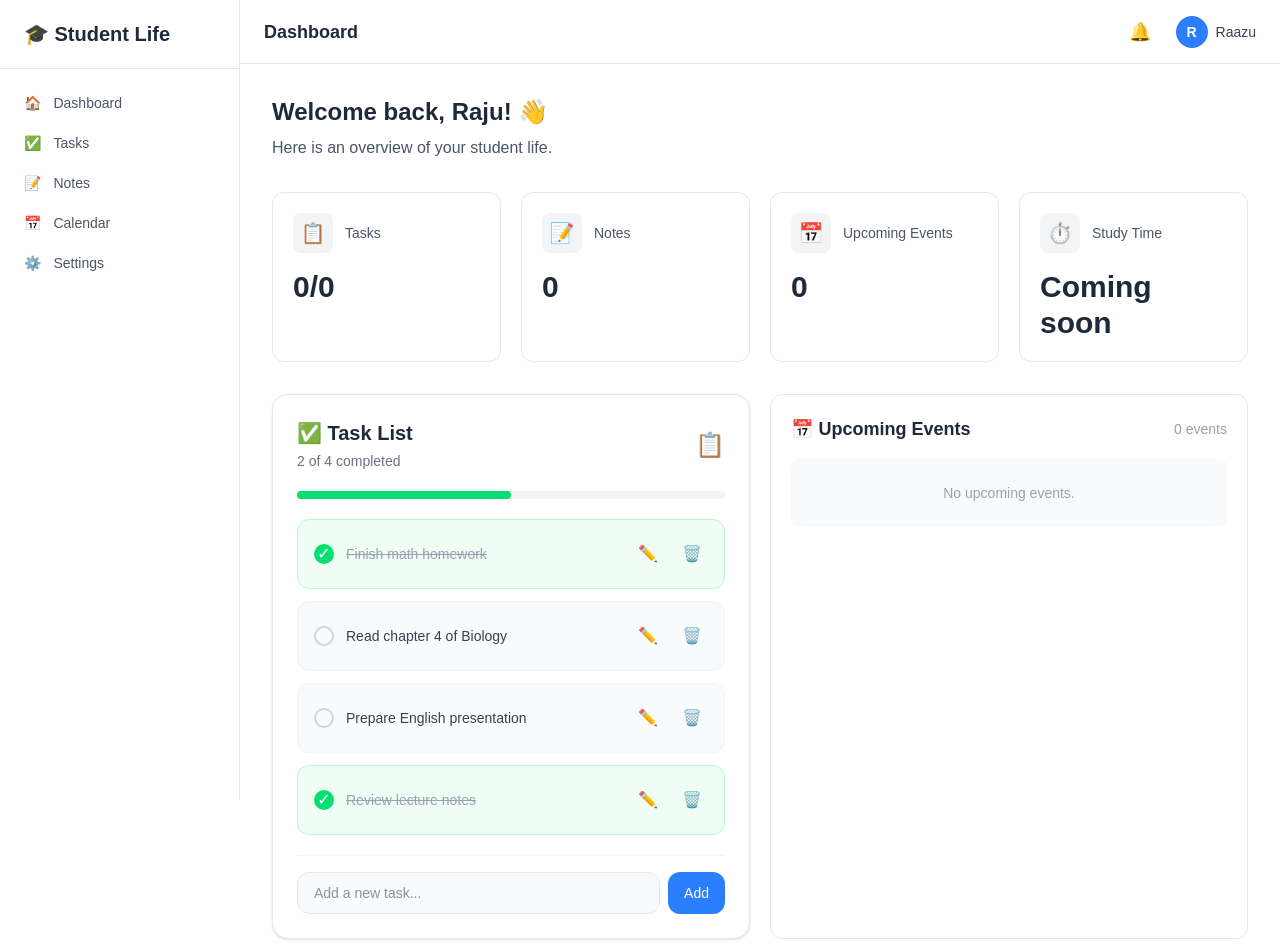
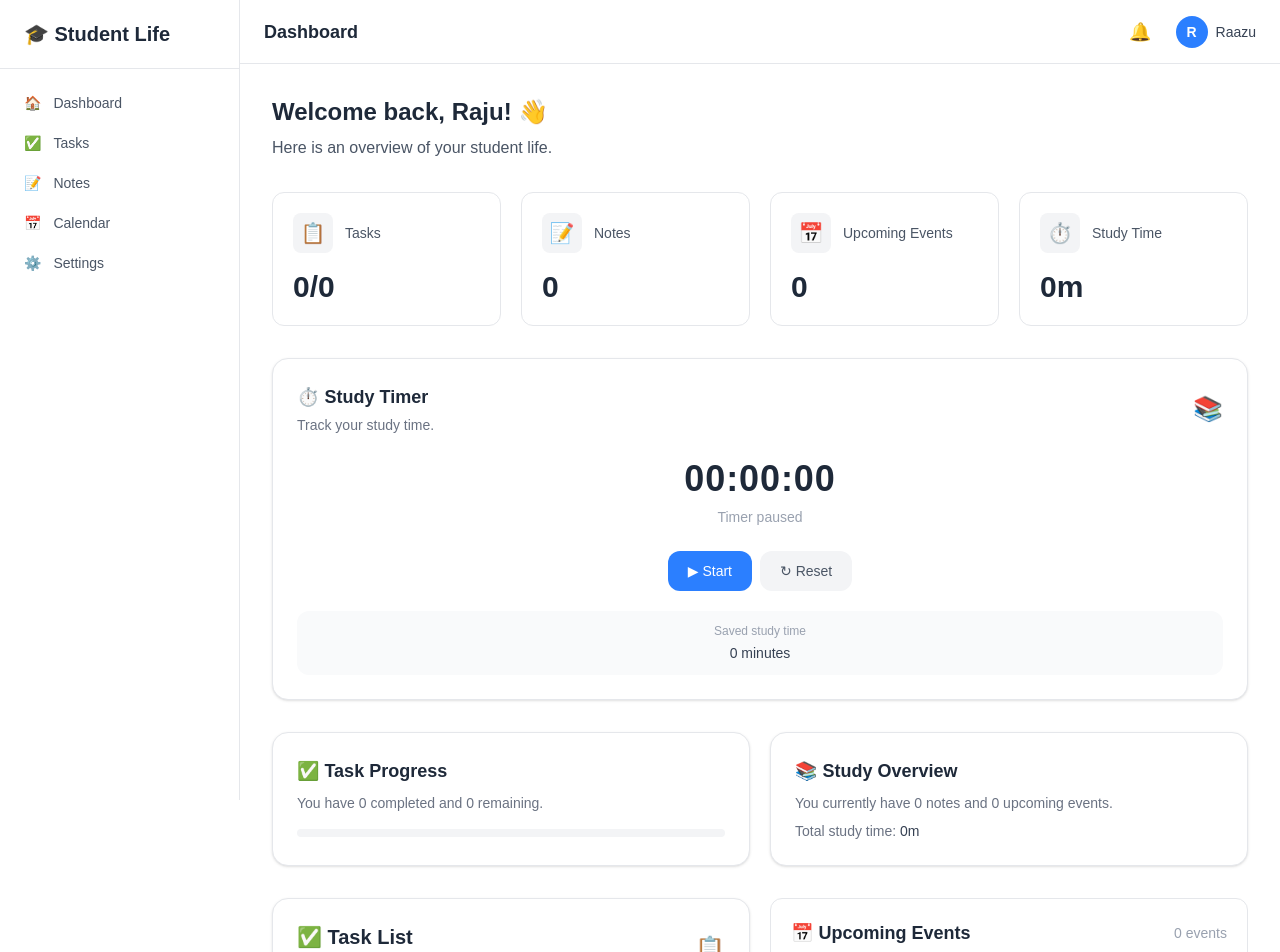
Before and after one commit to bruce10wayneofficial-png/student-life-dashboard, a Next.js app: page / in a window 1280 px wide. Shown: the top 952 px of the page. Built offline with nearby package versions, Linux system fonts and the light colour scheme.

Commit message:
add dashboard study timer

```diff
--- a/app/page.tsx
+++ b/app/page.tsx
@@ -3,8 +3,11 @@
 import { useEffect, useState } from "react";
 
 import DashboardCard from "@/components/dashboardCard";
+import StudyTimer from "@/components/studytimer";
 import TaskList from "@/components/tasklist";
 import UpcomingEvents from "@/components/upcomingevents";
+
+// ─── Types ────────────────────────────────────────────────────────────────────
 
 type Task = {
   id: number;
@@ -29,16 +32,21 @@ type Event = {
   type: "academic" | "social" | "sports" | "other";
 };
 
+// ─── Dashboard ────────────────────────────────────────────────────────────────
+
 export default function DashboardPage() {
   const [tasks, setTasks] = useState<Task[]>([]);
   const [notes, setNotes] = useState<Note[]>([]);
   const [events, setEvents] = useState<Event[]>([]);
+  const [studyTime, setStudyTime] = useState(0);
+
+  // ── Load dashboard data ───────────────────────────────────────────────────
 
   function loadDashboardData() {
     // Tasks
-    const savedTasks = localStorage.getItem(
-      "student-life-tasks"
-    );
+
+    const savedTasks =
+      localStorage.getItem("student-life-tasks");
 
     if (savedTasks) {
       try {
@@ -51,9 +59,9 @@ export default function DashboardPage() {
     }
 
     // Notes
-    const savedNotes = localStorage.getItem(
-      "student-life-notes"
-    );
+
+    const savedNotes =
+      localStorage.getItem("student-life-notes");
 
     if (savedNotes) {
       try {
@@ -66,9 +74,9 @@ export default function DashboardPage() {
     }
 
     // Events
-    const savedEvents = localStorage.getItem(
-      "student-life-events"
-    );
+
+    const savedEvents =
+      localStorage.getItem("student-life-events");
 
     if (savedEvents) {
       try {
@@ -79,60 +87,101 @@ export default function DashboardPage() {
     } else {
       setEvents([]);
     }
+
+    // Study time
+
+    const savedStudyTime =
+      localStorage.getItem(
+        "student-life-study-time"
+      );
+
+    if (savedStudyTime) {
+      const parsedStudyTime = Number(savedStudyTime);
+
+      if (!Number.isNaN(parsedStudyTime)) {
+        setStudyTime(parsedStudyTime);
+      }
+    } else {
+      setStudyTime(0);
+    }
   }
 
+  // ── Load on start + listen for updates ────────────────────────────────────
+
   useEffect(() => {
-    // Load when Dashboard first opens
     loadDashboardData();
 
-    // Update when another tab changes localStorage
-    function handleStorageChange() {
-      loadDashboardData();
-    }
-
-    // Update when our own app changes data
     function handleDashboardUpdate() {
       loadDashboardData();
     }
-
-    window.addEventListener(
-      "storage",
-      handleStorageChange
-    );
 
     window.addEventListener(
       "student-dashboard-updated",
       handleDashboardUpdate
     );
 
+    window.addEventListener(
+      "storage",
+      handleDashboardUpdate
+    );
+
     return () => {
       window.removeEventListener(
-        "storage",
-        handleStorageChange
+        "student-dashboard-updated",
+        handleDashboardUpdate
       );
 
       window.removeEventListener(
-        "student-dashboard-updated",
+        "storage",
         handleDashboardUpdate
       );
     };
   }, []);
 
+  // ── Statistics ────────────────────────────────────────────────────────────
+
   const completedTasks = tasks.filter(
     (task) => task.completed
   ).length;
 
-  // Only count events that are today or in the future.
-  const today = new Date().toISOString().split("T")[0];
+  const totalTasks = tasks.length;
+
+  const incompleteTasks =
+    totalTasks - completedTasks;
+
+  const today =
+    new Date().toISOString().split("T")[0];
 
   const upcomingEvents = events.filter(
     (event) => event.date >= today
   );
 
+  // Study time in a readable format
+
+  const studyHours = Math.floor(
+    studyTime / 3600
+  );
+
+  const studyMinutes = Math.floor(
+    (studyTime % 3600) / 60
+  );
+
+  let studyTimeLabel = "0m";
+
+  if (studyHours > 0) {
+    studyTimeLabel = `${studyHours}h ${studyMinutes}m`;
+  } else {
+    studyTimeLabel = `${studyMinutes}m`;
+  }
+
+  // ── UI ────────────────────────────────────────────────────────────────────
+
   return (
     <div>
-      {/* Welcome */}
 
+      {/* ── Welcome ── */}
+
+      <div>
         <h1 className="text-2xl font-bold text-gray-800">
           Welcome back, Raju! 👋
         </h1>
@@ -140,14 +189,15 @@ export default function DashboardPage() {
         <p className="mt-2 text-gray-600">
           Here is an overview of your student life.
         </p>
+      </div>
 
-      {/* Dashboard Cards */}
+      {/* ── Statistics Cards ── */}
 
       <div className="mt-8 grid gap-5 sm:grid-cols-2 lg:grid-cols-4">
 
         <DashboardCard
           title="Tasks"
-          value={`${completedTasks}/${tasks.length}`}
+          value={`${completedTasks}/${totalTasks}`}
           icon="📋"
         />
 
@@ -165,13 +215,88 @@ export default function DashboardPage() {
 
         <DashboardCard
           title="Study Time"
-          value="Coming soon"
+          value={studyTimeLabel}
           icon="⏱️"
         />
 
       </div>
 
-      {/* Dashboard Sections */}
+      {/* ── Study Timer ── */}
+
+      <div className="mt-8">
+        <StudyTimer />
+      </div>
+
+      {/* ── Quick Summary ── */}
+
+      <div className="mt-8 grid gap-5 sm:grid-cols-2">
+
+        {/* Task Progress */}
+
+        <div className="
+          rounded-2xl
+          border border-gray-200
+          bg-white
+          p-6
+          shadow-sm
+        ">
+
+          <h2 className="text-lg font-semibold text-gray-800">
+            ✅ Task Progress
+          </h2>
+
+          <p className="mt-2 text-sm text-gray-500">
+            You have {completedTasks} completed and{" "}
+            {incompleteTasks} remaining.
+          </p>
+
+          <div className="mt-4 h-2 w-full rounded-full bg-gray-100">
+
+            <div
+              className="h-2 rounded-full bg-green-400 transition-all duration-500"
+              style={{
+                width:
+                  totalTasks === 0
+                    ? "0%"
+                    : `${(completedTasks / totalTasks) * 100}%`,
+              }}
+            />
+
+          </div>
+
+        </div>
+
+        {/* Study Overview */}
+
+        <div className="
+          rounded-2xl
+          border border-gray-200
+          bg-white
+          p-6
+          shadow-sm
+        ">
+
+          <h2 className="text-lg font-semibold text-gray-800">
+            📚 Study Overview
+          </h2>
+
+          <p className="mt-2 text-sm text-gray-500">
+            You currently have {notes.length} notes and{" "}
+            {upcomingEvents.length} upcoming events.
+          </p>
+
+          <p className="mt-2 text-sm text-gray-500">
+            Total study time:{" "}
+            <span className="font-medium text-gray-700">
+              {studyTimeLabel}
+            </span>
+          </p>
+
+        </div>
+
+      </div>
+
+      {/* ── Main Dashboard Sections ── */}
 
       <div className="mt-8 grid gap-5 lg:grid-cols-2">
 
@@ -180,6 +305,7 @@ export default function DashboardPage() {
         <UpcomingEvents />
 
       </div>
+
     </div>
   );
 }
--- /dev/null
+++ b/components/studytimer.tsx
@@ -0,0 +1,167 @@
+"use client";
+
+import { useEffect, useState } from "react";
+
+const STORAGE_KEY = "student-life-study-time";
+
+function formatTime(totalSeconds: number): string {
+  const hours = Math.floor(totalSeconds / 3600);
+  const minutes = Math.floor((totalSeconds % 3600) / 60);
+  const seconds = totalSeconds % 60;
+
+  return [hours, minutes, seconds]
+    .map((value) => String(value).padStart(2, "0"))
+    .join(":");
+}
+
+export default function StudyTimer() {
+  const [totalSeconds, setTotalSeconds] = useState(0);
+  const [isRunning, setIsRunning] = useState(false);
+  const [loaded, setLoaded] = useState(false);
+
+  // Load saved study time
+  useEffect(() => {
+    const savedTime = localStorage.getItem(STORAGE_KEY);
+
+    if (savedTime) {
+      const parsedTime = Number(savedTime);
+
+      if (!Number.isNaN(parsedTime)) {
+        setTotalSeconds(parsedTime);
+      }
+    }
+
+    setLoaded(true);
+  }, []);
+
+  // Save study time
+  useEffect(() => {
+    if (!loaded) {
+      return;
+    }
+
+    localStorage.setItem(
+      STORAGE_KEY,
+      String(totalSeconds)
+    );
+
+    window.dispatchEvent(
+      new Event("student-dashboard-updated")
+    );
+  }, [totalSeconds, loaded]);
+
+  // Timer
+  useEffect(() => {
+    if (!isRunning) {
+      return;
+    }
+
+    const interval = window.setInterval(() => {
+      setTotalSeconds((currentTime) => currentTime + 1);
+    }, 1000);
+
+    return () => {
+      window.clearInterval(interval);
+    };
+  }, [isRunning]);
+
+  function toggleTimer() {
+    setIsRunning((currentValue) => !currentValue);
+  }
+
+  function resetTimer() {
+    setIsRunning(false);
+    setTotalSeconds(0);
+  }
+
+  return (
+    <div className="rounded-2xl border border-gray-200 bg-white p-6 shadow-sm">
+
+      <div className="flex items-center justify-between">
+
+        <div>
+          <h2 className="text-lg font-semibold text-gray-800">
+            ⏱️ Study Timer
+          </h2>
+
+          <p className="mt-1 text-sm text-gray-500">
+            Track your study time.
+          </p>
+        </div>
+
+        <span className="text-2xl">
+          📚
+        </span>
+
+      </div>
+
+      {/* Timer */}
+
+      <div className="mt-6 text-center">
+
+        <div className="text-4xl font-bold tracking-wide text-gray-800">
+          {formatTime(totalSeconds)}
+        </div>
+
+        <p className="mt-2 text-sm text-gray-400">
+          {isRunning ? "Study session running..." : "Timer paused"}
+        </p>
+
+      </div>
+
+      {/* Controls */}
+
+      <div className="mt-6 flex justify-center gap-2">
+
+        <button
+          onClick={toggleTimer}
+          className={`
+            rounded-xl
+            px-5 py-2.5
+            text-sm font-medium
+            text-white
+            transition-colors
+            ${
+              isRunning
+                ? "bg-orange-500 hover:bg-orange-600"
+                : "bg-blue-500 hover:bg-blue-600"
+            }
+          `}
+        >
+          {isRunning ? "⏸ Pause" : "▶ Start"}
+        </button>
+
+        <button
+          onClick={resetTimer}
+          className="
+            rounded-xl
+            bg-gray-100
+            px-5 py-2.5
+            text-sm font-medium
+            text-gray-600
+            transition-colors
+            hover:bg-gray-200
+          "
+        >
+          ↻ Reset
+        </button>
+
+      </div>
+
+      {/* Status */}
+
+      <div className="mt-5 rounded-xl bg-gray-50 p-3 text-center">
+
+        <p className="text-xs text-gray-400">
+          Saved study time
+        </p>
+
+        <p className="mt-1 text-sm font-medium text-gray-700">
+          {Math.floor(totalSeconds / 60)} minutes
+        </p>
+
+      </div>
+
+    </div>
+  );
+}
```
Lines whose indentation alone changed are shown as unchanged.
